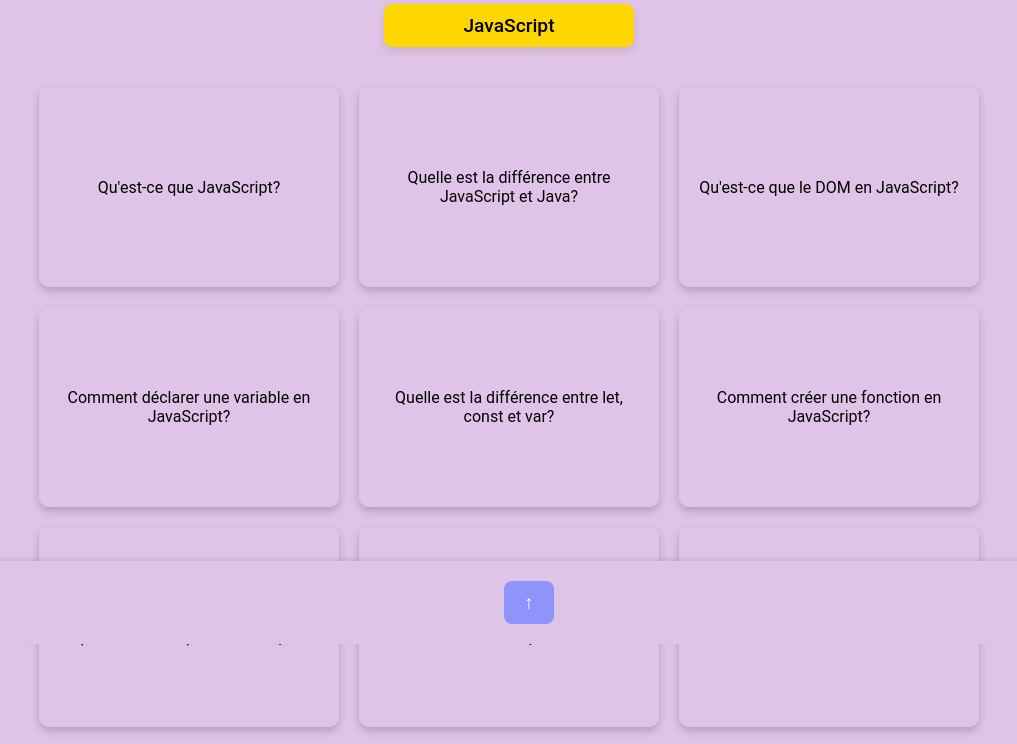
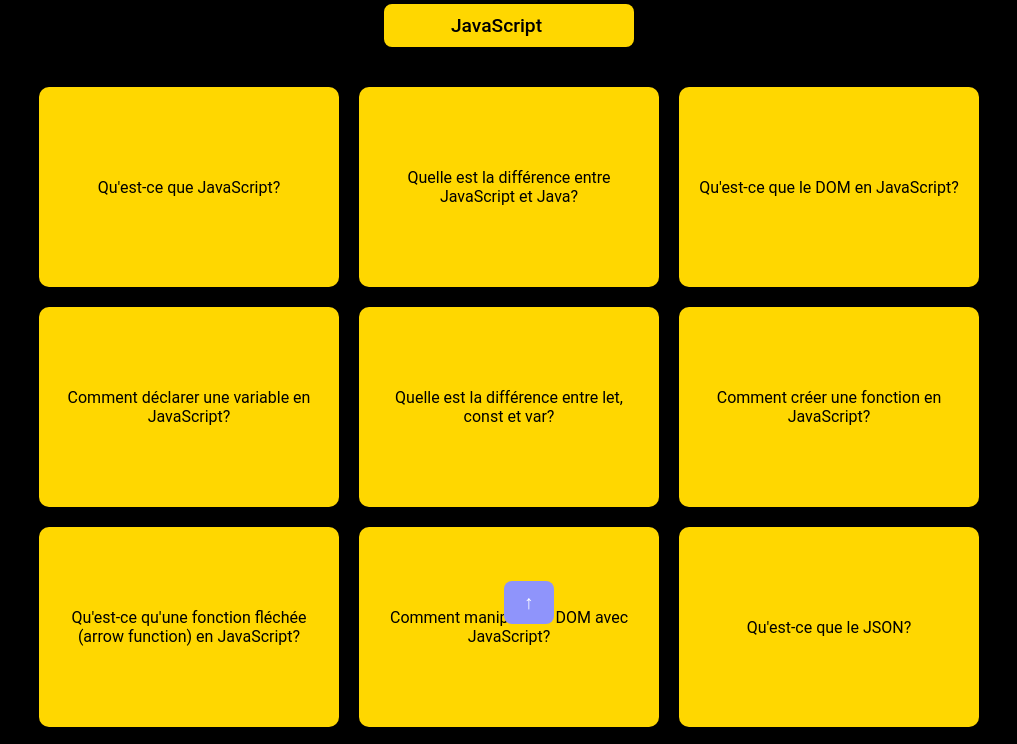
Before and after one commit to olekszij/flipflop2, a website: page index.html in a window 1280 px wide. Shown: the part 156-900 px from the top of the page, without its empty margins (131-1148 px from the left). Drawn offline with Linux system fonts and the light colour scheme.

Commit message:
new background

```diff
--- a/index.html
+++ b/index.html
@@ -18,6 +18,8 @@
     </select>
   </div>
 
+
+
   <div id="card-container" class="card-container ">
     <!-- Cards will be injected here by script.js -->
   </div>
@@ -28,5 +30,6 @@
 </footer>
 
 <script src="script.js"></script>
+<script src="https://kit.fontawesome.com/52e5a28970.js" crossorigin="anonymous"></script>
 </body>
 </html>
--- a/style.css
+++ b/style.css
@@ -4,6 +4,9 @@
   margin: 0;
   padding: 0;
   box-sizing: border-box;
+}
+body {
+  background-color: #000000;
 }
 
  /* Применение стиля выделения текста */
@@ -24,6 +27,65 @@ h1 {
   color: #333;
   margin-bottom: 20px;
   text-align: center;
+}
+
+/* Основной стиль для контейнера селектора */
+.theme-selector-container {
+  display: flex;
+  justify-content: center; /* Центрирование селектора по горизонтали */
+  align-items: center; /* Центрирование селектора по вертикали */
+  margin-bottom: 20px;
+  margin-top: 20px;
+  width: 100%;
+  position: relative;
+}
+
+/* Селектор темы */
+.theme-selector {
+  display: flex;
+  justify-content: space-between; /* Распределение текста и стрелки */
+  align-items: center; /* Вертикальное выравнивание текста и стрелки */
+  width: 250px;
+  padding: 10px 15px; /* Отступы для текста и значка */
+  font-size: 1.2em;
+  font-weight: 500;
+  text-align: left; /* Текст выравнивается по левому краю */
+  color: black;
+  background: gold;
+  border: none;
+  border-radius: 8px;
+  box-shadow: 0 4px 8px rgba(0, 0, 0, 0.1);
+  transition: all 0.3s ease;
+  appearance: none; /* Убираем стандартный стрелочный индикатор */
+  -webkit-appearance: none;
+  -moz-appearance: none;
+  cursor: pointer;
+  position: relative;
+}
+
+/* Стиль для стрелки внутри выпадающего списка */
+.theme-selector::after {
+  content: '▼';
+  font-size: 1em;
+  color: black;
+  margin-left: auto; /* Отступ слева для автоматического выравнивания */
+  pointer-events: none; /* Чтобы стрелка не перекрывала доступ к селектору */
+}
+
+/* Стиль для селектора при наведении */
+.theme-selector:hover {
+  background: gold;
+  box-shadow: 0 6px 12px rgba(0, 0, 0, 0.15);
+}
+
+/* Фокус на селекторе */
+.theme-selector-container select:focus {
+  outline: none;
+}
+
+/* Удаляем стандартные стрелки в браузерах */
+select::-ms-expand {
+  display: none;
 }
 
 /* Container for the cards */
@@ -74,7 +136,7 @@ h1 {
 
 .card-front {
   color: black;
-  animation: pulse 1.5s infinite;
+  background:  gold;
 }
 
 .card-back {
@@ -83,32 +145,48 @@ h1 {
 }
 
 
-/* Контейнер для селектора темы */
+
+/* Основной стиль для контейнера селектора */
 .theme-selector-container {
   display: flex;
-  justify-content: center;
+  justify-content: center; /* Центрирование селектора по горизонтали */
+  align-items: center; /* Центрирование селектора по вертикали */
   margin-bottom: 20px;
   margin-top: 20px;
   width: 100%;
+  position: relative;
 }
 
 /* Селектор темы */
 .theme-selector {
   width: 250px;
-  padding: 10px 15px;
+  padding: 10px 40px 10px 15px; /* Отступы для текста и значка */
   font-size: 1.2em;
   font-weight: 500;
-  text-align: center;
+  text-align: center; /* Центрирование текста внутри селектора */
   color: black;
   background: gold;
   border: none;
   border-radius: 8px;
   box-shadow: 0 4px 8px rgba(0, 0, 0, 0.1);
   transition: all 0.3s ease;
-  appearance: none;
+  appearance: none; /* Убираем стандартный стрелочный индикатор */
   -webkit-appearance: none;
   -moz-appearance: none;
   cursor: pointer;
+  position: relative;
+}
+
+/* Стиль для стрелки внутри выпадающего списка */
+.theme-selector::after {
+  content: '▼';
+  font-size: 1em;
+  color: black;
+  position: absolute;
+  right: 15px; /* Отступ справа для правильного размещения */
+  top: 50%;
+  transform: translateY(-50%); /* Центрирование по вертикали */
+  pointer-events: none; /* Чтобы стрелка не перекрывала доступ к селектору */
 }
 
 /* Стиль для селектора при наведении */
@@ -117,21 +195,14 @@ h1 {
   box-shadow: 0 6px 12px rgba(0, 0, 0, 0.15);
 }
 
-/* Стилизация выпадающего меню */
+/* Фокус на селекторе */
 .theme-selector-container select:focus {
   outline: none;
 }
 
-/* Стили для стрелки на выпадающем списке */
-.theme-selector::after {
-  content: '▼';
-  font-size: 1em;
-  color: #fff;
-  position: absolute;
-  right: 15px;
-  top: 50%;
-  transform: translateY(-50%);
-  pointer-events: none;
+/* Удаляем стандартные стрелки в браузерах */
+select::-ms-expand {
+  display: none;
 }
 
 /* Контейнер для карточек */
@@ -145,25 +216,7 @@ h1 {
   gap: 20px;
 }
 
-.animated-highlight {
-  background-color: #f7cac9;
-  color: #444;
-  padding: 2px 4px;
-  border-radius: 4px;
-  animation: pulse 1.5s infinite;
-}
 
-@keyframes pulse {
-  0% {
-    background-color: #f7cac9;
-  }
-  50% {
-    background-color: #dec3e9;
-  }
-  100% {
-    background-color: #f7cac9;
-  }
-}
 
 .logo {
   display: flex;
@@ -186,14 +239,12 @@ h1 {
 
 /* Стили для футера */
 .footer {
-  background-color: #f7cac9;
   color: #444; /* Темный цвет текста */
   text-align: center;
   padding: 20px;
   position: fixed;
   bottom: 0;
   width: 100%;
-  box-shadow: 0 -2px 5px rgba(0, 0, 0, 0.1);
 
 }
 
```
